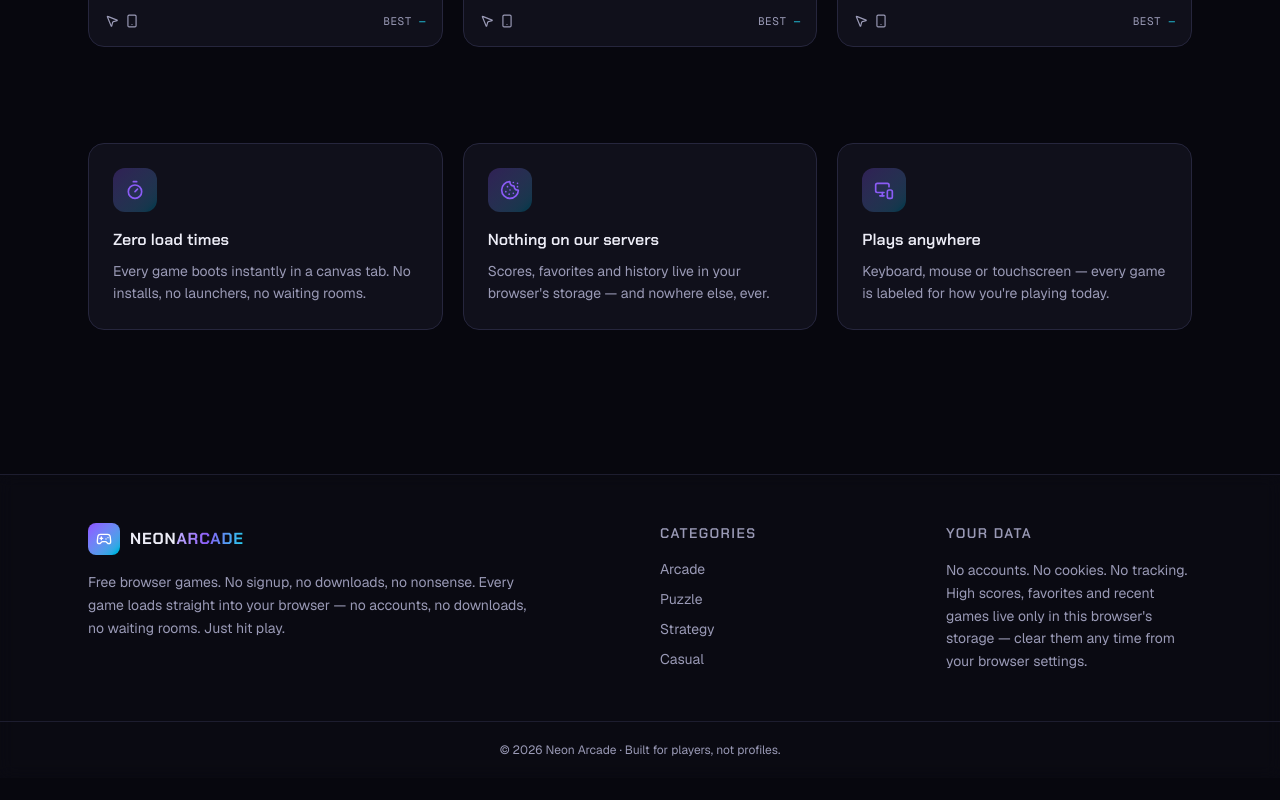
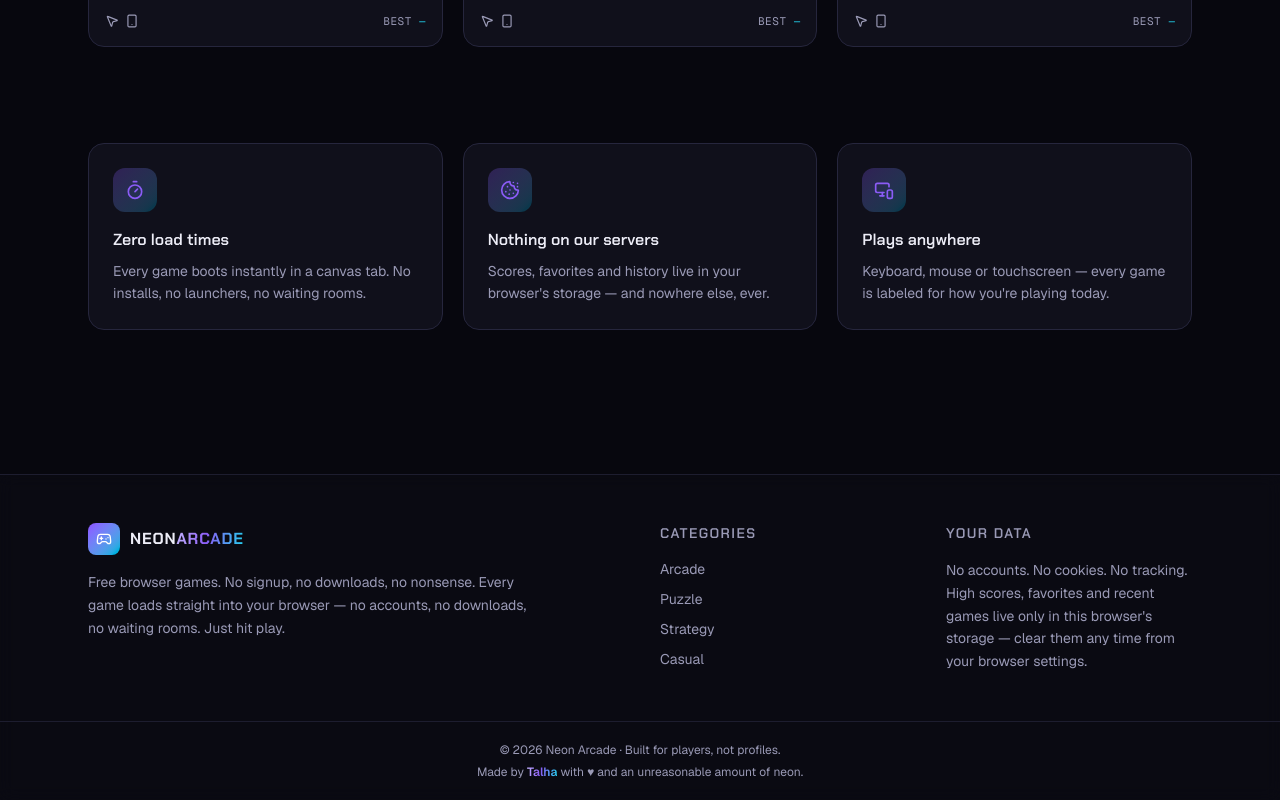
Before and after one commit to talhaimrankhan/talhacade, a Next.js app: page / in a window 1280 px wide. Shown: the part 2452-3252 px from the top of the page. Before the commit the page ends 3230 px from the top, so only its background shows below. Built offline with nearby package versions, Linux system fonts and the light colour scheme.

Commit message:
Add 'Made by Talha' signature to footer

```diff
--- a/src/components/site-footer.tsx
+++ b/src/components/site-footer.tsx
@@ -53,8 +53,16 @@ export function SiteFooter() {
       </div>
 
       <div className="border-t border-line/70 py-5 text-center text-xs text-muted">
-        © {new Date().getFullYear()} {site.name} · Built for players, not
-        profiles.
+        <p>
+          © {new Date().getFullYear()} {site.name} · Built for players, not
+          profiles.
+        </p>
+        <p className="mt-1.5">
+          Made by <span className="font-semibold text-gradient">Talha</span> with{" "}
+          <span aria-hidden>♥</span>
+          <span className="sr-only">love</span> and an unreasonable amount of
+          neon.
+        </p>
       </div>
     </footer>
   );
```
